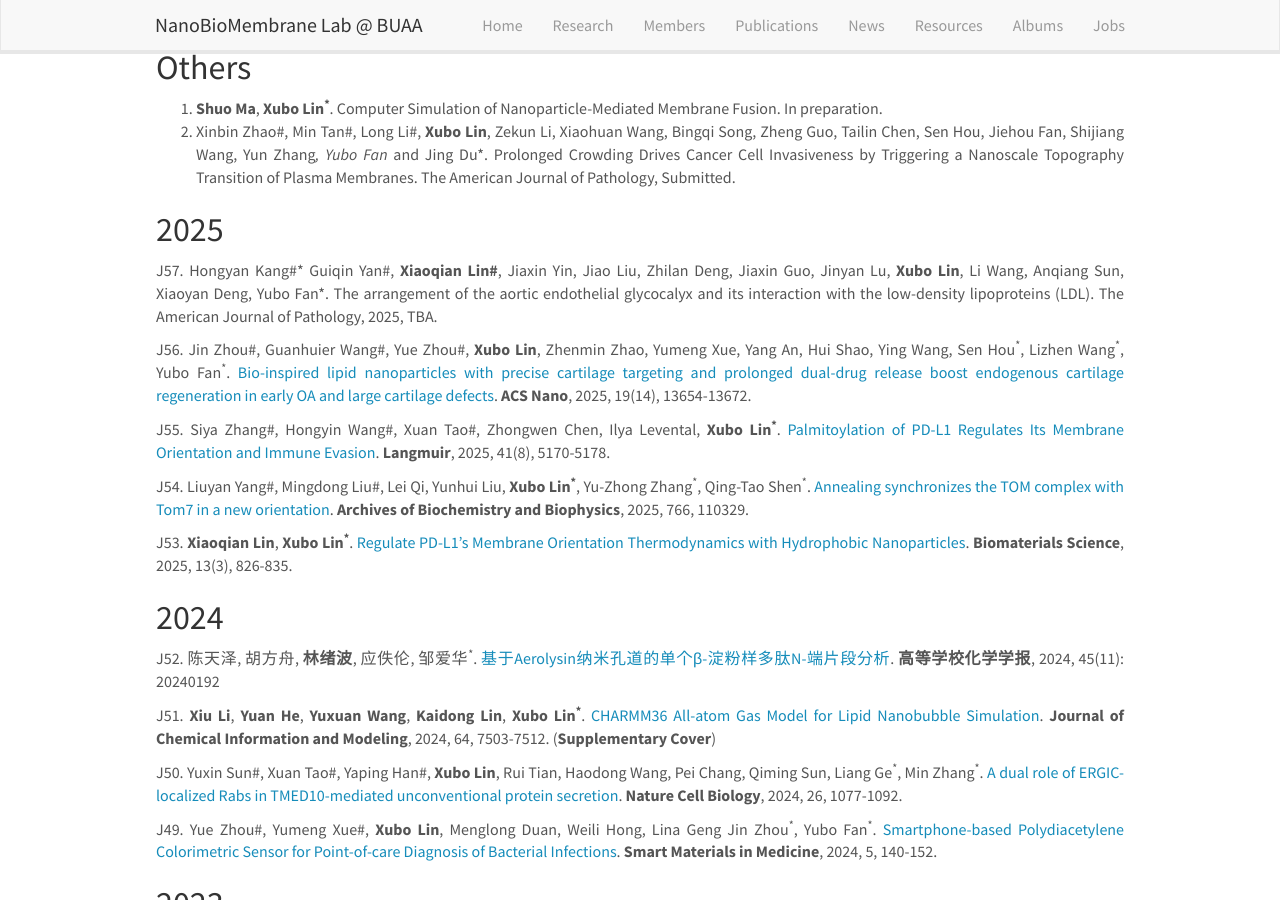
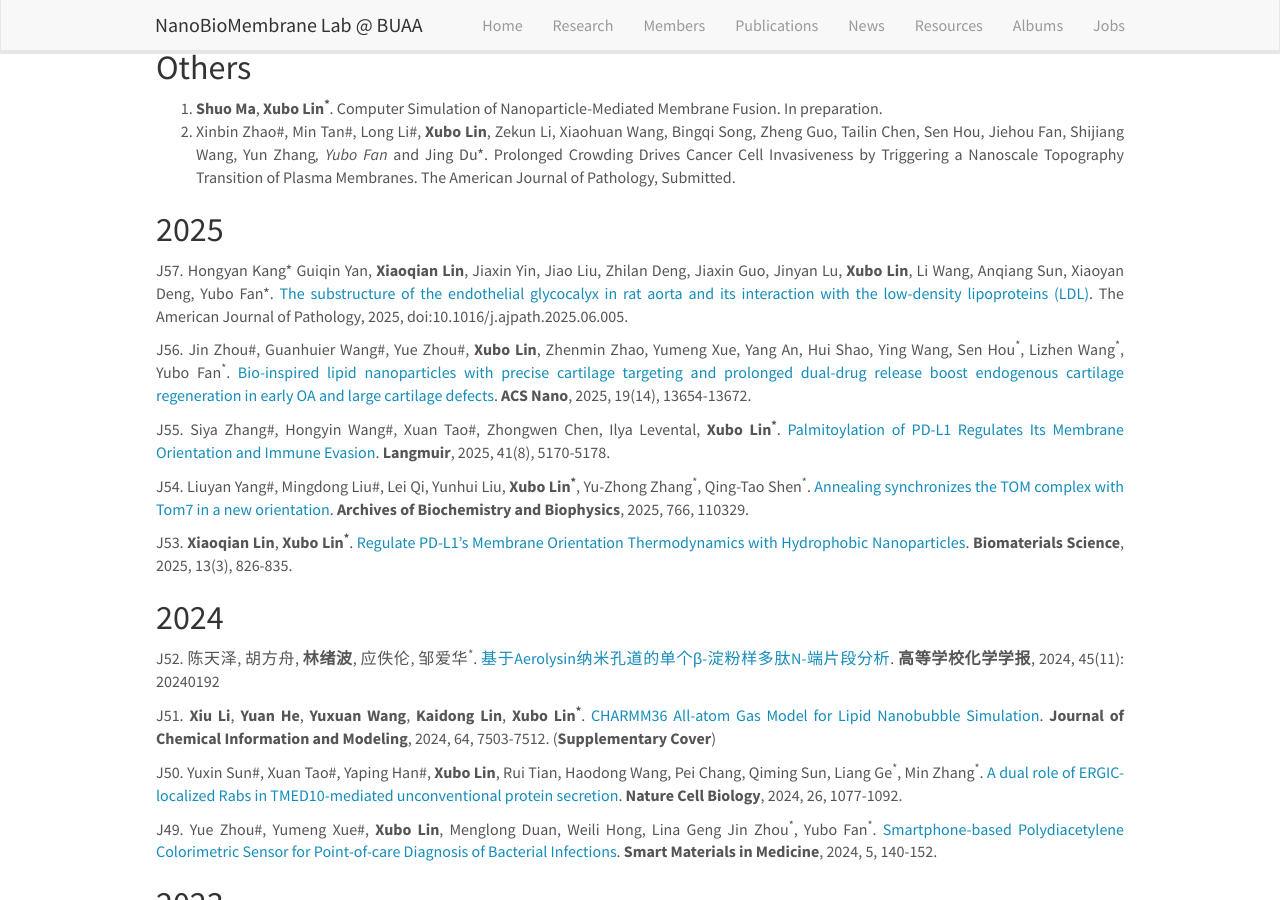
Before and after one commit to linxubo/linxubo.github.io, a Jekyll site: the page built from _pages/publications.md, in a window 1280 px wide and 900 px high, scrolled down 487 px. Built offline with Jekyll 4.4.1, drawn with Linux system fonts in a browser that asks for light colours; nearby versions of some CDN libraries; a script that is not in the unit is left out.

Commit message:
Update publications.md

```diff
--- a/_pages/publications.md
+++ b/_pages/publications.md
@@ -24,7 +24,7 @@ B1.	柳东芳, 熊菲, **林绪波**, 柏婷婷, 顾宁. 第6章 磁性纳米材
 2. Xinbin Zhao#, Min Tan#, Long Li#, **Xubo Lin**, Zekun Li, Xiaohuan Wang, Bingqi Song, Zheng Guo, Tailin Chen, Sen Hou, Jiehou Fan, Shijiang Wang, Yun Zhang*, Yubo Fan* and Jing Du*. Prolonged Crowding Drives Cancer Cell Invasiveness by Triggering a Nanoscale Topography Transition of Plasma Membranes. The American Journal of Pathology, Submitted.
 
 ## 2025
-J57. Hongyan Kang#* Guiqin Yan#, **Xiaoqian Lin#**, Jiaxin Yin, Jiao Liu, Zhilan Deng, Jiaxin Guo, Jinyan Lu, **Xubo Lin**, Li Wang, Anqiang Sun, Xiaoyan Deng, Yubo Fan*. The arrangement of the aortic endothelial glycocalyx and its interaction with the low-density lipoproteins (LDL). The American Journal of Pathology, 2025, TBA.
+J57. Hongyan Kang* Guiqin Yan, **Xiaoqian Lin**, Jiaxin Yin, Jiao Liu, Zhilan Deng, Jiaxin Guo, Jinyan Lu, **Xubo Lin**, Li Wang, Anqiang Sun, Xiaoyan Deng, Yubo Fan*. [The substructure of the endothelial glycocalyx in rat aorta and its interaction with the low-density lipoproteins (LDL)](https://www.sciencedirect.com/science/article/abs/pii/S0002944025002378). The American Journal of Pathology, 2025, doi:10.1016/j.ajpath.2025.06.005.
 
 J56. Jin Zhou#, Guanhuier Wang#, Yue Zhou#, **Xubo Lin**, Zhenmin Zhao, Yumeng Xue, Yang An, Hui Shao, Ying Wang, Sen Hou<sup>*</sup>, Lizhen Wang<sup>*</sup>, Yubo Fan<sup>*</sup>. [Bio-inspired lipid nanoparticles with precise cartilage targeting and prolonged dual-drug release boost endogenous cartilage regeneration in early OA and large cartilage defects](https://pubs.acs.org/doi/10.1021/acsnano.4c13828). **ACS Nano**, 2025, 19(14), 13654-13672.
 
```
